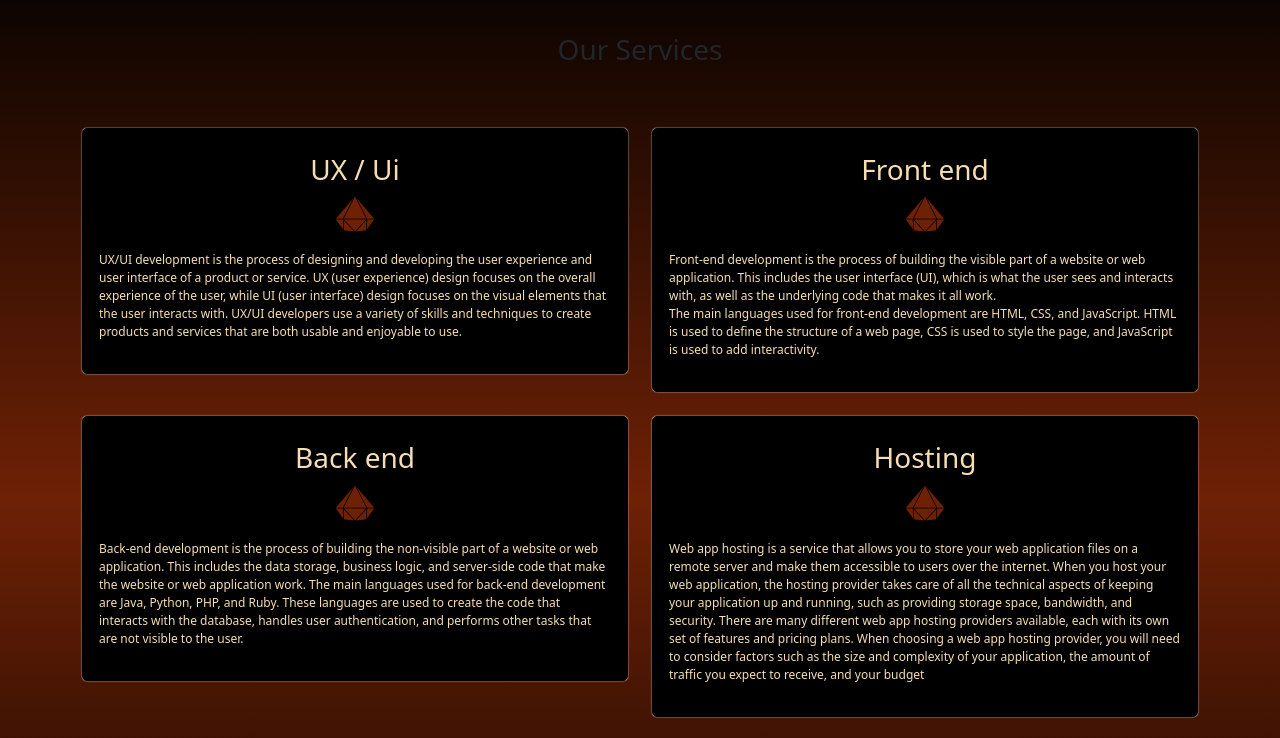
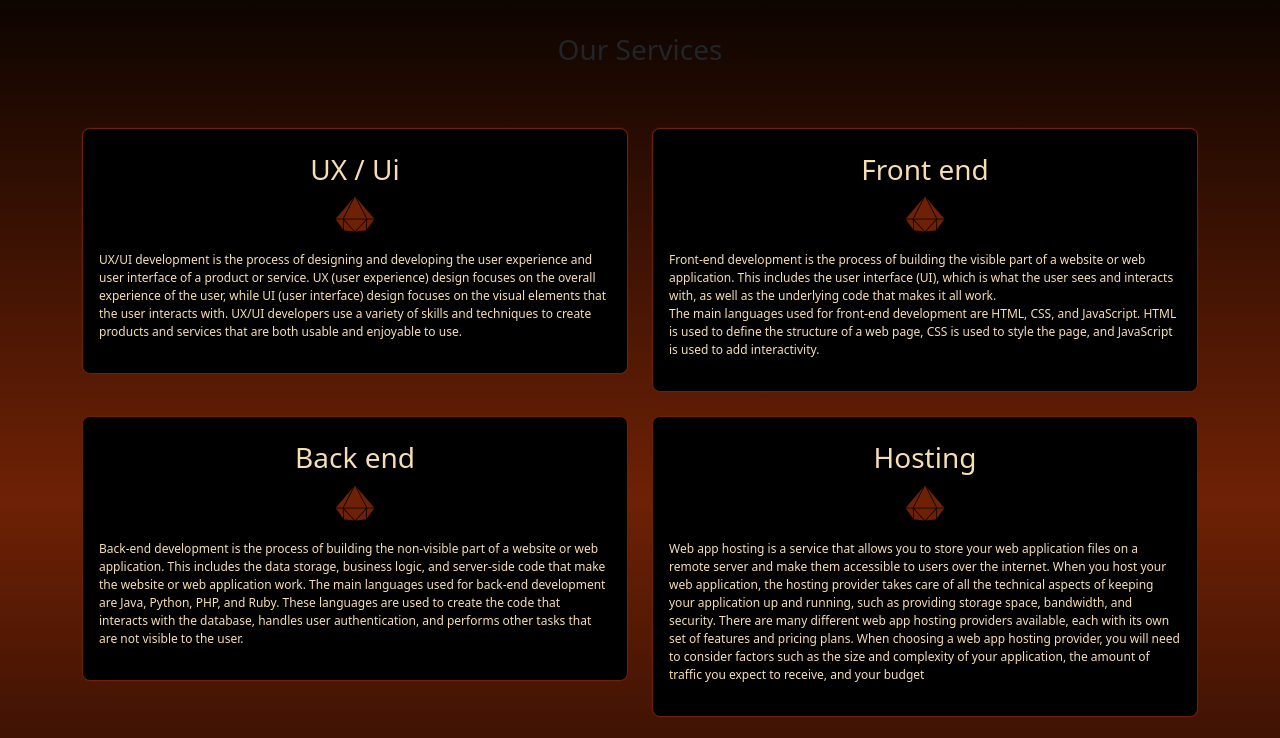
Before and after one commit to AhmedKhaled6900/bootstrap---Copy, a website: page index.html in a window 1280 px wide. Shown: the part 740-1478 px from the top of the page. Drawn offline with nearby package versions, Linux system fonts and the light colour scheme.

Commit message:
edit css

```diff
--- a/css/Document.css
+++ b/css/Document.css
@@ -325,16 +325,13 @@ background-color: transparent;
   color: wheat;
 }
 .frontendtext{
-  box-shadow: 0 0 0.1rem var(--bs-body-bg);
+  box-shadow: 0 0 0.1rem var(--main--color);
   margin-bottom: 24px;
-  border: 1px solid var(--bs-black);
-  border-radius: 5px;
+  border: 1px solid var(--main--color);
+  border-radius: 8px;
   background-color: black;
   color: wheat;
-  /* font-size: 15px; */
-  /* min-height: 425px; */
-
-
+  transition: 1
 }
 p{
   text-align: start;
@@ -343,10 +340,10 @@ p{
 
 
 .backendtext{
-  box-shadow: 0 0 0.1rem var(--bs-body-bg);
+  box-shadow: 0 0 0.1rem var(--main--color);
   margin-bottom: 24px;
-  border: 1px solid var(--bs-black);
-  border-radius: 5px;
+  border: 1px solid var(--main--color);
+  border-radius: 8px;
   background-color: black;
   color: wheat;
   transition: 1s;
```
